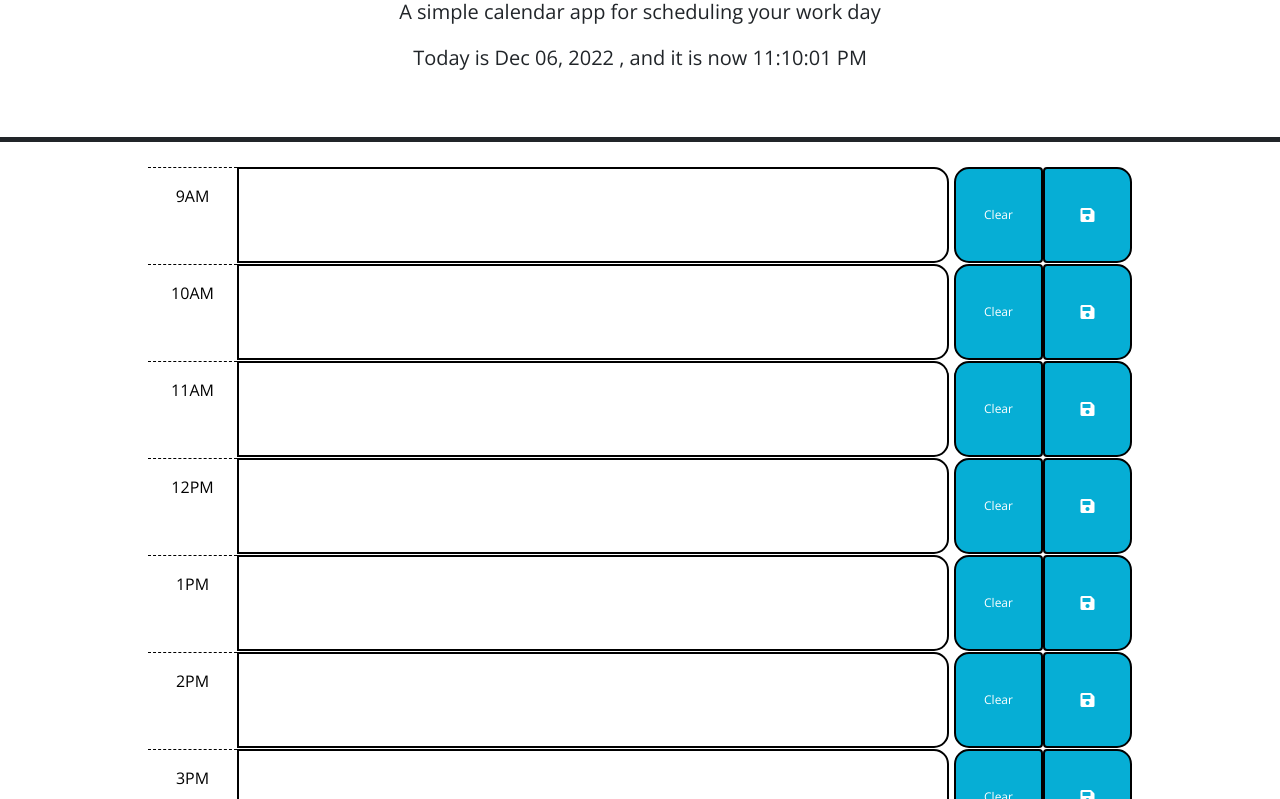
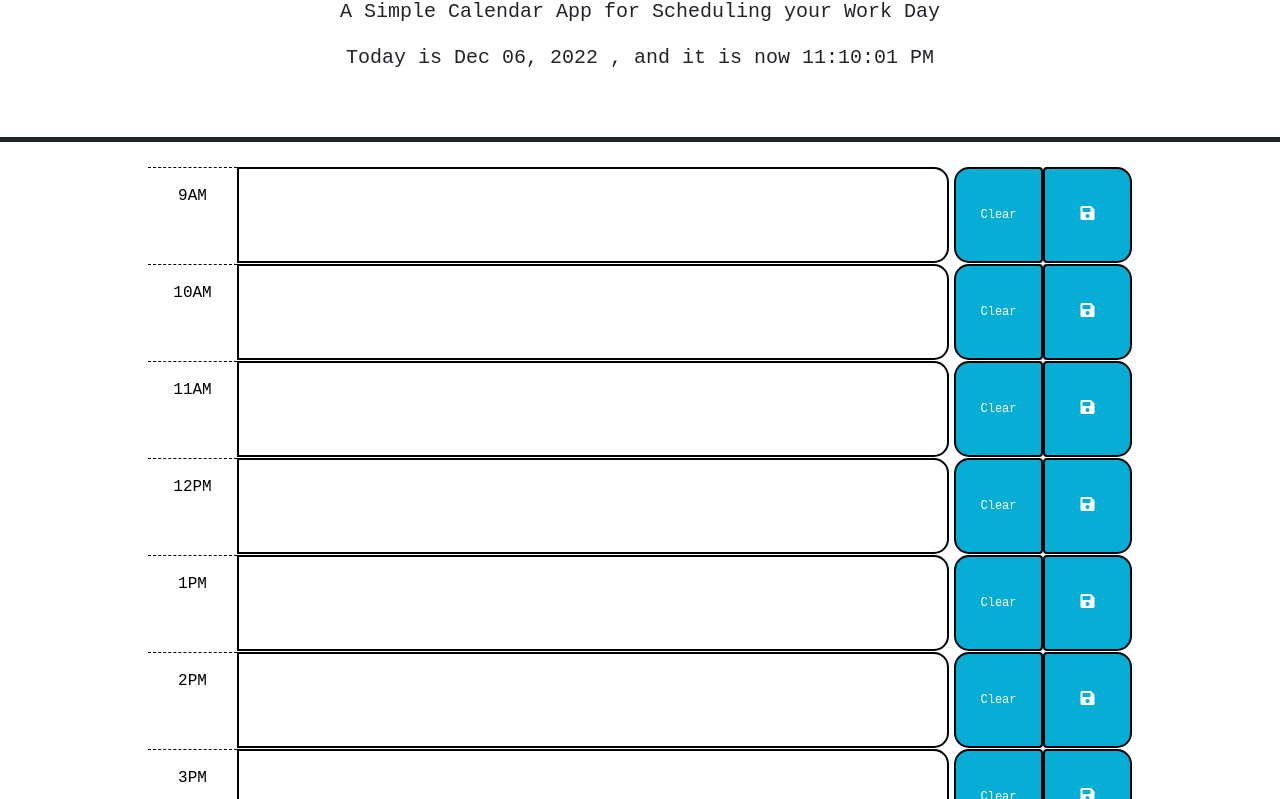
Before and after one commit to FeddericoWayne/Challenge-4-Workday-Scheduler, a plain HTML site: page index.html in a window 1280 px wide. Shown: the part 136-935 px from the top of the page. Drawn offline with nearby package versions, Linux system fonts and the light colour scheme.

Commit message:
css updates

```diff
--- a/Assets/style.css
+++ b/Assets/style.css
@@ -1,5 +1,5 @@
 body {
-  font-family: 'Open Sans', sans-serif;
+  font-family: monospace;
   font-size: 16px;
 }
 
--- a/index.html
+++ b/index.html
@@ -39,7 +39,7 @@
   <body>
     <header class="p-5 mb-4 border-5 border-bottom border-dark text-center">
       <h1 class="display-3">Work Day Scheduler</h1>
-      <p class="lead">A simple calendar app for scheduling your work day</p>
+      <p class="lead">A Simple Calendar App for Scheduling your Work Day</p>
       <p id="currentDay" class="lead"></p>
     </header>
     <div class="container-lg px-5">
```
